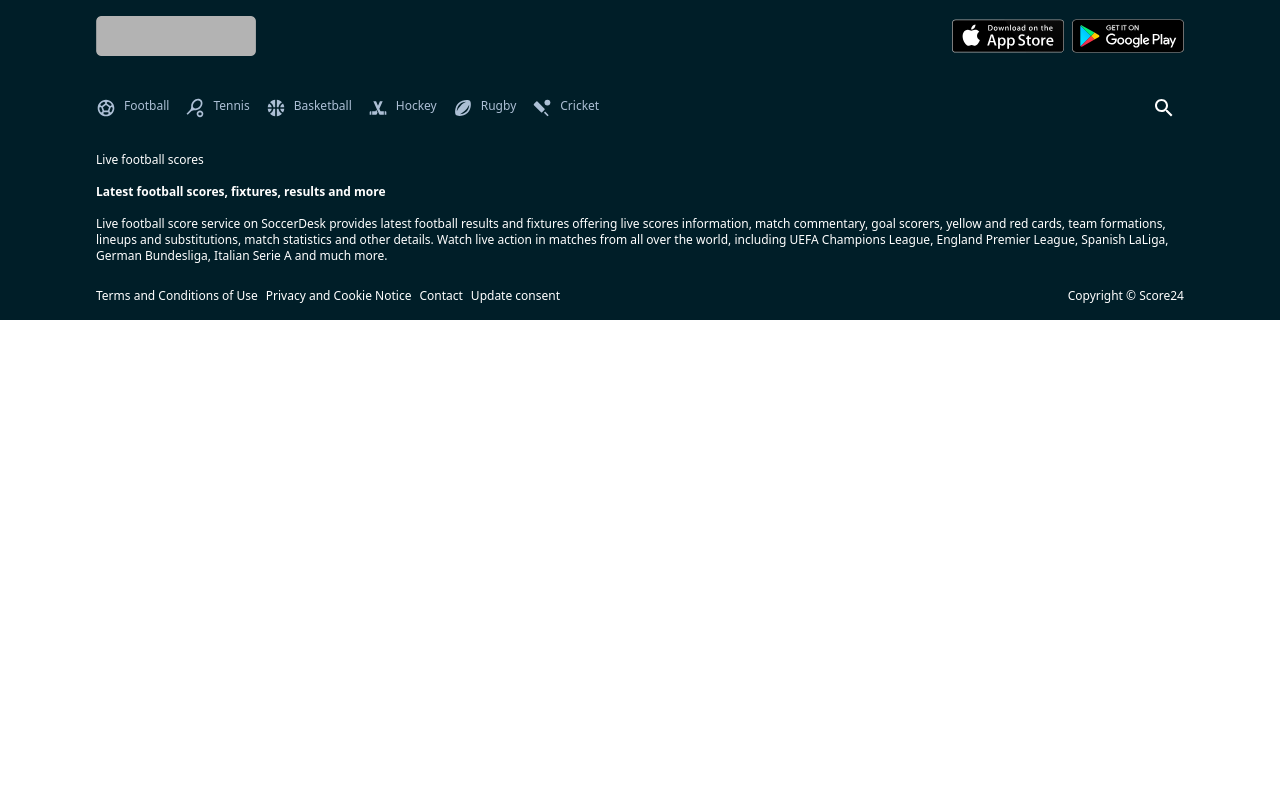
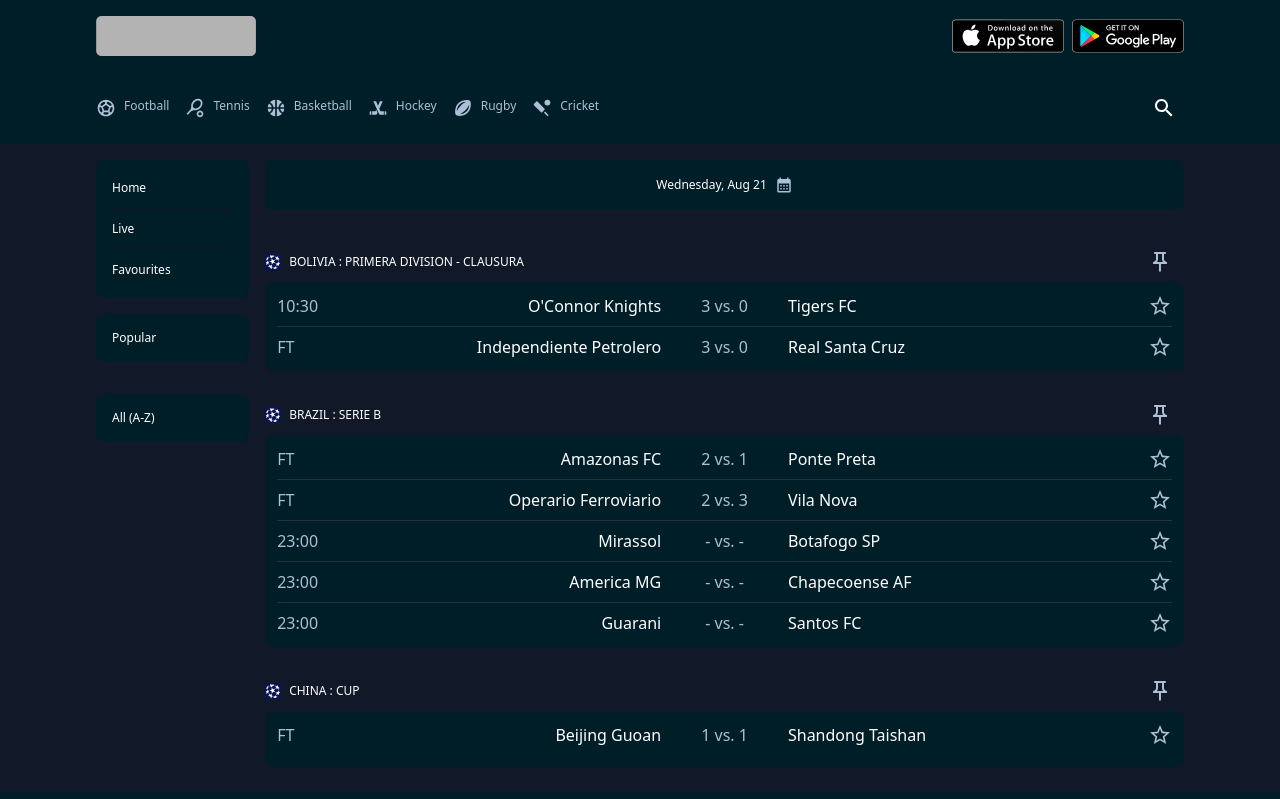
Before and after one commit to rilwanat/score24, a React (Create React App) app: page / in a window 1280 px wide. Shown: the top 799 px of the page. Built offline with nearby package versions, Linux system fonts and the light colour scheme.

Commit message:
update on landing page

```diff
--- a/src/components/main/LandingPage.jsx
+++ b/src/components/main/LandingPage.jsx
@@ -3,6 +3,10 @@ import { useNavigate } from 'react-router-dom';
 
 import Header from './navbar/Header';
 import Footer from './navbar/Footer';
+
+
+import MainContent from './MainContent';
+
 
 export default function LandingPage({  }) {
   const navigate = useNavigate();
@@ -28,6 +32,8 @@ export default function LandingPage({  }) {
         <div className='flex'>
           <div className='w-full rounded-lg'>
 
+            <MainContent />
+
           </div>
         </div>
       <Footer />
--- /dev/null
+++ b/src/components/main/MainContent.jsx
@@ -0,0 +1,186 @@
+import React, { useState, useEffect, useRef } from 'react';
+import { useNavigate } from 'react-router-dom';
+
+import CalendarMonthIcon from '@mui/icons-material/CalendarMonth';
+
+import PushPinOutlinedIcon from '@mui/icons-material/PushPinOutlined';
+import StarBorderIcon from '@mui/icons-material/StarBorder';
+
+import competitionImage from '../../assets/svg/1x1.svg';
+
+
+export default function MainContent({  }) {
+  const navigate = useNavigate();
+
+
+  const matchData = [
+    {
+
+      time: "10:30",
+      homeTeam: "O'Connor Knights",
+      awayTeam: "Tigers FC",
+      matchType: "Result Only",
+      competition: "Bolivia : Primera Division - Clausura",
+      status: "FT",
+      homeScore: "3",
+      awayScore: "0",
+    },
+    {
+      time: "FT",
+      homeTeam: "Independiente Petrolero",
+      awayTeam: "Real Santa Cruz",
+      competition: "Bolivia : Primera Division - Clausura",
+      status: "FT",
+      homeScore: "3",
+      awayScore: "0",
+    },
+    {
+      time: "FT",
+      homeTeam: "Amazonas FC",
+      awayTeam: "Ponte Preta",
+      competition: "Brazil : Serie B",
+      status: "FT",
+      homeScore: "2",
+      awayScore: "1",
+    },
+    {
+      time: "FT",
+      homeTeam: "Operario Ferroviario",
+      awayTeam: "Vila Nova",
+      competition: "Brazil : Serie B",
+      status: "FT",
+      homeScore: "2",
+      awayScore: "3",
+    },
+    {
+      time: "23:00",
+      homeTeam: "Mirassol",
+      awayTeam: "Botafogo SP",
+      competition: "Brazil : Serie B",
+      status: "Upcoming",
+      homeScore: null,
+      awayScore: null,
+    },
+    {
+      time: "23:00",
+      homeTeam: "America MG",
+      awayTeam: "Chapecoense AF",
+      competition: "Brazil : Serie B",
+      status: "Upcoming",
+      homeScore: null,
+      awayScore: null,
+    },
+    {
+      time: "23:00",
+      homeTeam: "Guarani",
+      awayTeam: "Santos FC",
+      competition: "Brazil : Serie B",
+      status: "Upcoming",
+      homeScore: null,
+      awayScore: null,
+    },
+    {
+      time: "FT",
+      homeTeam: "Beijing Guoan",
+      awayTeam: "Shandong Taishan",
+      competition: "China : Cup",
+      status: "FT",
+      homeScore: "1",
+      awayScore: "1",
+    }
+  ];
+
+  const matchesGroupedByCompetition = matchData.reduce((acc, match) => {
+    if (!acc[match.competition]) {
+      acc[match.competition] = [];
+    }
+    acc[match.competition].push(match);
+    return acc;
+  }, {});
+
+
+  return (
+    <div className='bg-gray-900
+    px-4 md:px-4 lg:px-16 xl:px-24 2xl:px-80 py-4
+    flex flex-col md:flex-row '>
+
+        <div className='flex flex-col justify-start md:mr-4    w-full md:w-1/6'>
+            <div className='bg-scBackground rounded-lg w-full p-4'>
+                <p className='text-xs text-white mb-2 py-1'>Home</p>
+                <hr className="border-1.5 border-gray-900  mt-2" />
+                <p className='text-xs text-white my-2 py-1'>Live</p>
+                <hr className="border-1.5 border-gray-900  mt-2" />
+                <p className='text-xs text-white mt-2 py-1'>Favourites</p>
+            </div>
+            <div className='bg-scBackground rounded-lg w-full p-4 my-4 '>
+                <p className='text-xs text-white'>Popular</p>
+            </div>
+            <div className='bg-scBackground rounded-lg w-full p-4 my-4 '>
+                <p className='text-xs text-white'>All (A-Z)</p>
+            </div>
+        </div>
+
+        <div className='flex flex-col     w-full'>
+            <div className='bg-scBackground rounded-lg w-full p-4 mb-4'>
+                <div className='flex items-center justify-center'><p className='text-xs text-white mr-2'>Wednesday, Aug 21</p><CalendarMonthIcon style={{ width: '18px', height: '18px', color: '#ACBFD5' }}/></div>
+            </div>
+            <div className="space-y-4">
+
+                {Object.keys(matchesGroupedByCompetition).map((competition) => (
+                <div key={competition} className=" w-full py-2 my-4">
+                  <div className='flex justify-between'>
+                    <div className='flex items-center w-full'>
+                      <img src={competitionImage} alt="Competition Image" className="mr-2 w-4" />
+                      <p className="text-xs text-white">{competition.toUpperCase()}</p>
+                    </div>
+                    <div className='flex justify-end  mx-3' style={{ width: '60px' }}>
+                      <PushPinOutlinedIcon className="cursor-pointer text-scMenuText" style={{  }}/>
+                    </div>
+
+                    </div>
+                    <div className="space-y-2 mt-2
+                    bg-scBackground rounded-lg p-3
+                    ">
+                    {matchesGroupedByCompetition[competition].map((match, index) => (
+                        <div key={index} className="text-scMenuText mb-2">
+                          <div className='flex '>
+                            <p  className="flex items-center justify-start " style={{ width: '60px' }}>{match.time}</p>
+
+                            <div className='md:flex w-full justify-center mx-4 hidden'>
+                              <div className='flex w-4/12 md:w-5/12 justify-end'><p className='text-white text-right'>{match.homeTeam}</p></div>
+                              <div className='flex w-5/12 md:w-2/12 justify-center items-center'>
+                                <p className='mx-8 text-center'>{match.homeScore !== null ? match.homeScore : '-'} vs. {match.awayScore !== null ? match.awayScore : '-'}</p>
+                              </div>
+                              <div className='flex w-4/12 md:w-5/12 justify-start'><p className='text-white  text-left'>{match.awayTeam}</p></div>
+                            </div>
+
+                            <div className='md:hidden flex flex-col w-full px-2 mx-2 '>
+                              <div className='flex w-full justify-between'>
+                                <p className='text-white'>{match.homeTeam}</p>
+                                <p className='text-center'>{match.homeScore !== null ? match.homeScore : '-'}</p>
+                              </div>
+                              <div className='flex w-full justify-between'>
+                                <p className='text-white'>{match.awayTeam}</p>
+                                <p className='text-center'>{match.awayScore !== null ? match.awayScore : '-'}</p>
+                              </div>
+
+                            </div>
+
+                            <p  className="cursor-pointer flex  items-center justify-end  " style={{ width: '60px' }}><StarBorderIcon /> </p>
+                          </div>
+
+                          {/* Conditionally render the <hr /> if it's not the last item */}
+                          {index !== matchesGroupedByCompetition[competition].length - 1 && (
+                            <hr className="border-1 border-scHr mt-2" />
+                            )}
+                        </div>
+                    ))}
+                    </div>
+                </div>
+                ))}
+
+            </div>
+        </div>
+    </div>
+  );
+}
--- a/src/components/main/navbar/HeaderHead.jsx
+++ b/src/components/main/navbar/HeaderHead.jsx
@@ -26,7 +26,7 @@ export default function HeaderHead({  }) {
 
   return (
     <>
-      <div className='px-8 lg:px-16 xl:px-24 2xl:px-80 py-4 flex flex-col md:flex-row justify-between items-center'>
+      <div className='px-8 md:px-4 lg:px-16 xl:px-24 2xl:px-80 py-4 flex flex-col md:flex-row justify-between items-center'>
         <div className="flex items-center">
           <img
             className="block h-10 w-auto max-w-none"
@@ -48,7 +48,7 @@ export default function HeaderHead({  }) {
         </div>
       </div>
 
-      <div className='px-8 lg:px-16 xl:px-24 2xl:px-80 py-4 flex flex-col md:flex-row items-center justify-between'>
+      <div className='px-8 md:px-4 lg:px-16 xl:px-24 2xl:px-80 py-4 flex flex-col md:flex-row items-center justify-between'>
         <div className='flex'>
           <div className='flex mr-4 cursor-pointer'><SportsSoccerIcon className='mr-2' style={{ width: '20px', height: '20px', color: '#ACBFD5' }}/> <p className='text-xs text-scMenuText'>Football</p></div>
           <div className='flex mr-4 cursor-pointer'><SportsTennisIcon className='mr-2' style={{ width: '20px', height: '20px', color: '#ACBFD5' }}/> <p className='text-xs text-scMenuText'>Tennis</p></div>
--- a/tailwind.config.js
+++ b/tailwind.config.js
@@ -8,6 +8,7 @@ module.exports = {
       colors: {
         scBackground: '#001E28',
         scMenuText: '#ACBFD5',
+        scHr: '#26313A',
       }
     },
   },
```
Also changed, not shown: src/assets/svg/1x1.svg (added).
